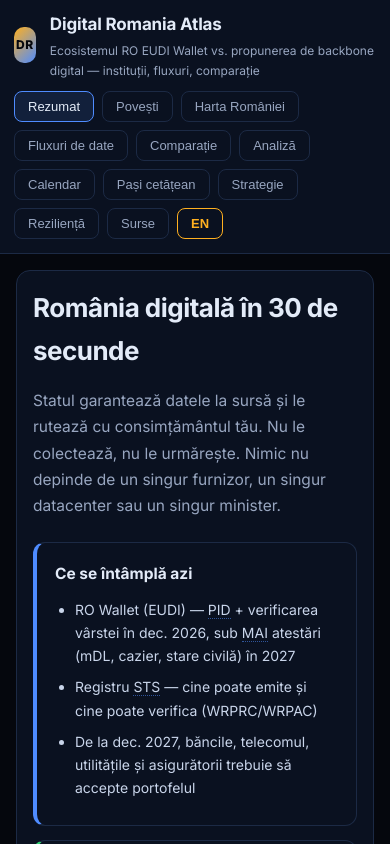
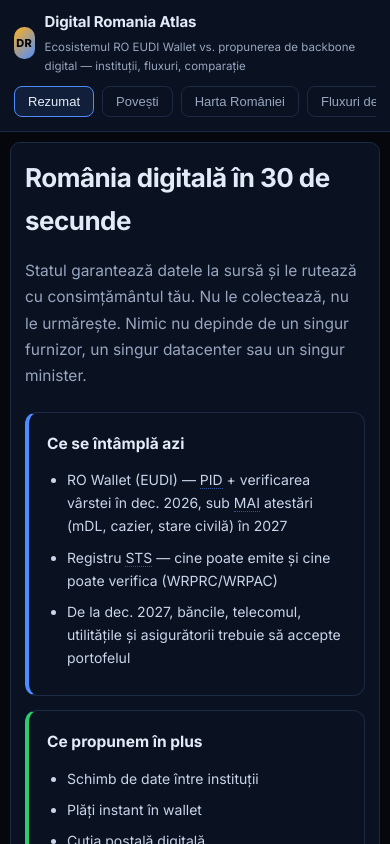
Before and after one commit to CristianNichifor/digital-romania-atlas, a React (Vite) app: page / in a window 390 px wide. Shown: the top 844 px of the page. Built offline with nearby package versions, Linux system fonts and the light colour scheme.

Commit message:
Responsive design: scrollable mobile nav, single-column grids, full-width press-kit buttons

```diff
--- a/src/styles.css
+++ b/src/styles.css
@@ -1233,12 +1233,21 @@ footer {
     width: 100%;
     flex: 1 1 100%;
     padding-bottom: 4px;
+    flex-wrap: nowrap;
+    overflow-x: auto;
+    -webkit-overflow-scrolling: touch;
+    scrollbar-width: none;
+  }
+
+  nav::-webkit-scrollbar {
+    display: none;
   }
 
   nav button {
     padding: 7px 13px;
     font-size: 13px;
     white-space: nowrap;
+    flex-shrink: 0;
   }
 
   main {
@@ -1266,6 +1275,8 @@ footer {
   .portals,
   .sources,
   .risk-grid,
+  .counter-grid,
+  .journey-grid,
   .grid-cards {
     grid-template-columns: minmax(0, 1fr);
   }
@@ -1554,6 +1565,59 @@ footer {
   word-break: break-all;
 }
 
+@media (max-width: 600px) {
+  header h1 {
+    font-size: 15px;
+  }
+
+  header p {
+    font-size: 11.5px;
+  }
+
+  .title {
+    gap: 10px;
+  }
+
+  .logo {
+    width: 32px;
+    height: 32px;
+    font-size: 11px;
+  }
+
+  main {
+    padding: 10px;
+  }
+
+  .panel {
+    padding: 14px;
+    border-radius: 10px;
+  }
+
+  .panel-head h2 {
+    font-size: 15px;
+  }
+
+  footer {
+    padding: 14px 16px;
+  }
+
+  .press-kit button {
+    flex: 1 1 100%;
+  }
+
+  .journey {
+    padding: 14px;
+  }
+
+  .journey-step {
+    gap: 10px;
+  }
+
+  .story {
+    padding: 14px;
+  }
+}
+
 @media print {
   body {
     background: #fff;
```
Also changed, not shown: 1 other file (tests, documents, lock files or other folders).
